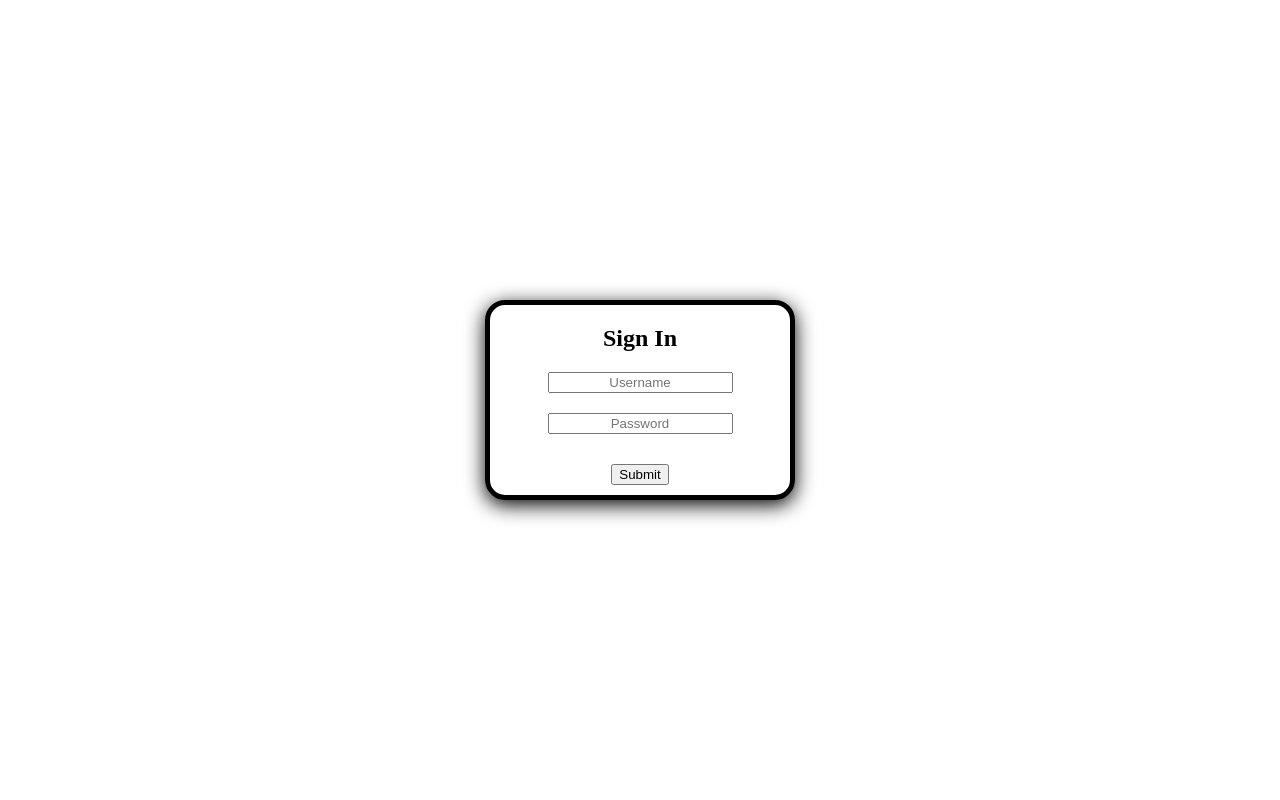
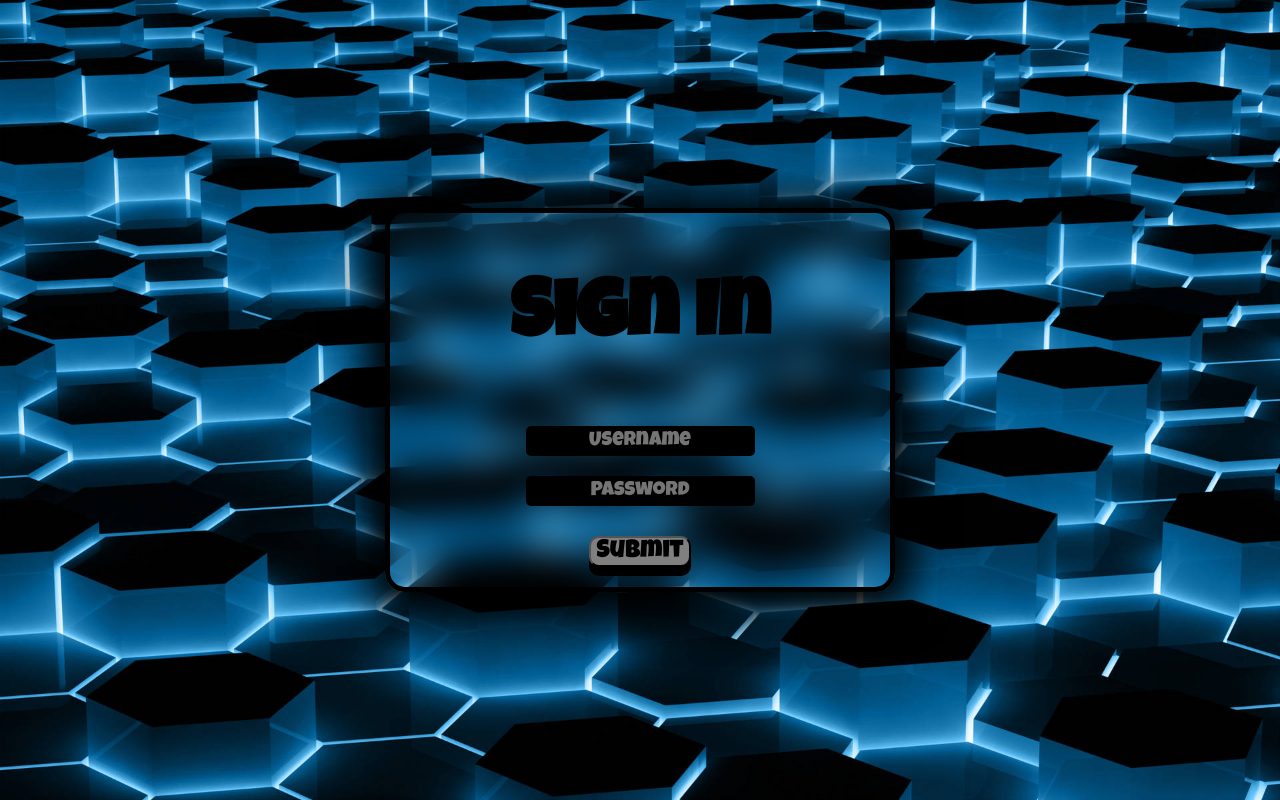
Before and after one commit to HarshanG30/My-Login-UI, a plain HTML site: page index.html in a window 1280 px wide. Drawn offline with Linux system fonts and the light colour scheme.

Commit message:
firt commit

```diff
--- a/index.html
+++ b/index.html
@@ -5,6 +5,7 @@
     <title>Harshan's Login UI Project
     </title>
     <link rel="stylesheet" href="styles.css">
+    <link href="https://fonts.googleapis.com/css2?family=Luckiest+Guy&display=swap" rel="stylesheet">
 </head>
 <body>
     <section id = "login-screen">
@@ -12,16 +13,20 @@
         <div id = "container">
             <h1 id = "message1"> Sign In </h1>
             <div id = "inputs">
-                    <input placeholder = "Username">
+                    <input id = "username" placeholder = "Username">
                     <input id = "password" oninput = "asterick()" placeholder = "Password">
             </div>
-            <button> Submit</button>
+            <button onclick = "submit()"> Submit</button>
         </div>
     </section>
 
 </body>
 </html>
 <script >
+    function submit(){
+        username.value = ""
+        password.value = ""
+    }
     function asterick(){
         let message = "";
         let pass = document.getElementById("password")
--- a/styles.css
+++ b/styles.css
@@ -5,16 +5,26 @@ body{
     /* flex-direction:column; */
     justify-content:center;
     align-items:center;
+    background-image:url("wallpaper.jpg");
+    background-size:cover;
+    font-family:"Luckiest Guy"
+}
+h1{
+    font-size:80px;
+    color:black;
 }
 #container{
-    box-shadow: 0px 5px 20px  black;
+    width:500px;
+    box-shadow: 0px 5px 40px 20px rgb(0, 0, 0);
     min-width:300px;
     max-width: 1000px;
     border:solid 5px black;
     border-radius:20px;
     text-align:center;
+    backdrop-filter:blur(18px);
 }
 #inputs{
+    font-size:30px;
     text-align:center;
     border:solid 5px solid;
     margin:auto;
@@ -23,7 +33,16 @@ body{
     content: "*";
 }
 input{
-
+    border-radius:5px;
+    border-top:none;
+    border-left:none;
+    border-right:none;
+    border-bottom:none;
+    padding:5px;
+    font-family:"Luckiest Guy";
+    background-color:black;
+    color:white;
+    font-size:20px;
     text-align:center;
     margin:0px auto;
     margin-bottom:20px;
@@ -36,5 +55,14 @@ input{
 }
 button{
     margin:10px;
-
+    font-size:25px;
+    font-family:"Luckiest Guy";
+    box-shadow:0 9px black;
+    border-radius:10px;
+    margin-bottom:20px;
+    background-color:grey;
 }
+button:active{
+    box-shadow:0 2px black;
+    transform:translateY(8px);
+}
```
Also changed, not shown: wallpaper.jpg (added).
